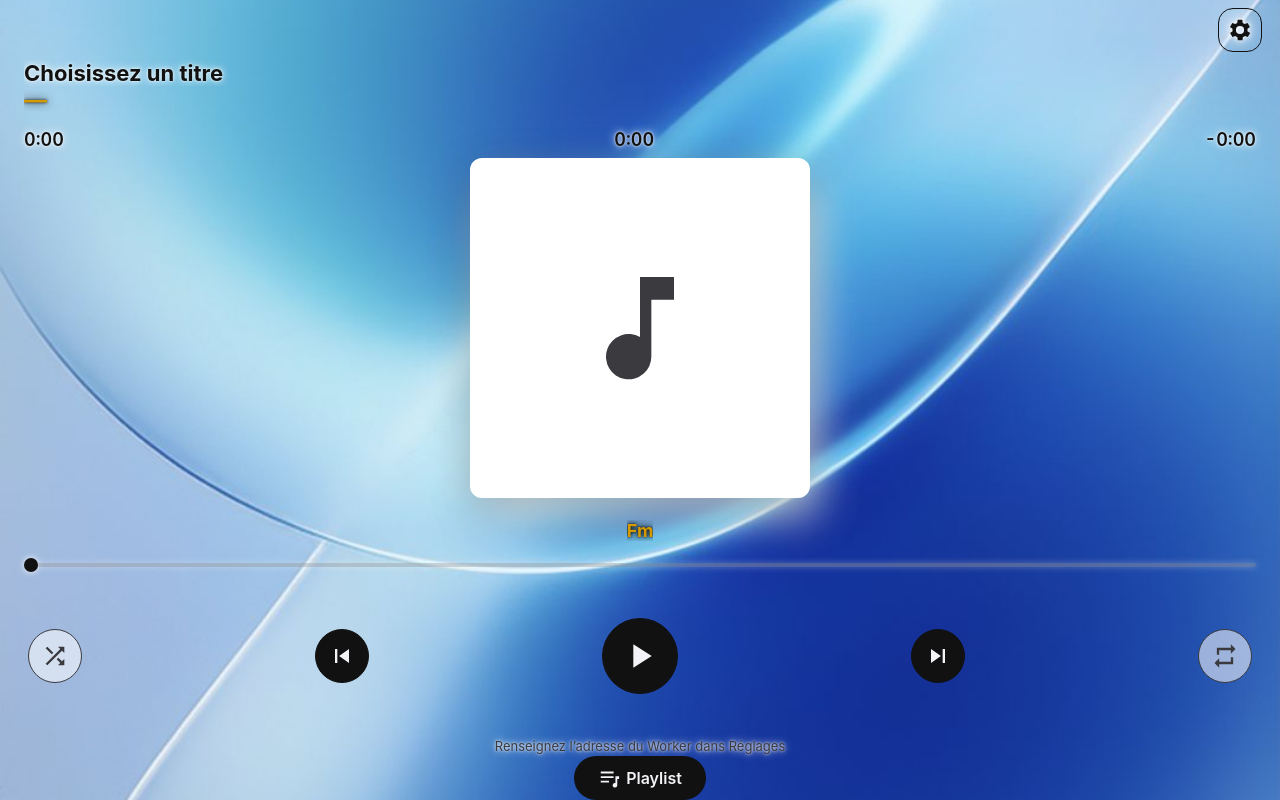
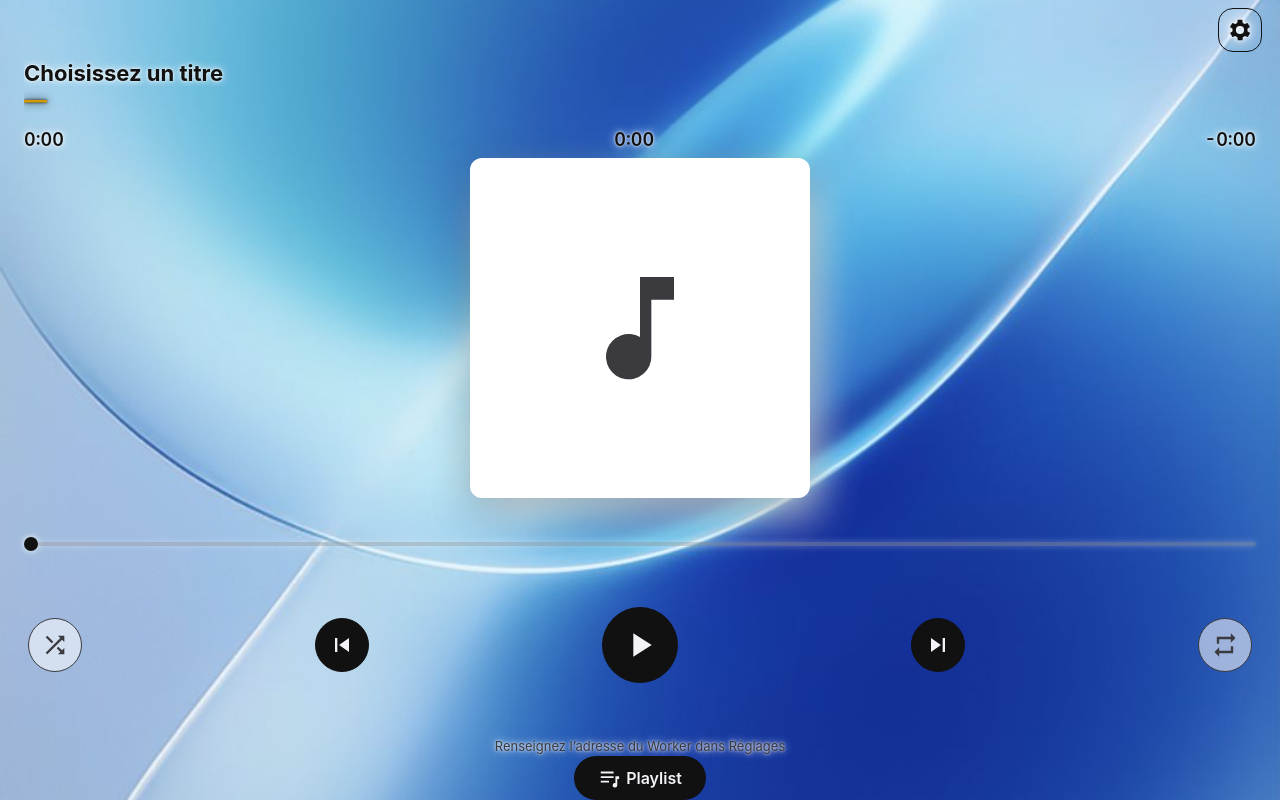
Before and after one commit to FabMi01/FmPlayer, a plain HTML site: page index.html in a window 1280 px wide. Drawn offline with Linux system fonts and the light colour scheme.

Commit message:
Update index.html

```diff
--- a/index.html
+++ b/index.html
@@ -104,7 +104,7 @@ html body.lg .sw{box-shadow:inset 0 1px 2px rgba(0,0,0,.25)}
  <div class="meta"><div id="title">Choisissez un titre</div><div id="artist">—</div></div>
  <div class="times"><span id="tc">0:00</span><span id="td">0:00</span><span id="tr">-0:00</span></div>
  <div id="aw"><div id="art"><svg viewBox="0 0 24 24"><path d="M12 3v10.600A4 4 0 1014 17V7h4V3z"/></svg></div><div id="glow"></div></div>
- <div id="plname">Fm</div>
+ <div id="plname"></div>
  <input type="range" id="seek" min="0" max="1000" value="0">
  <div class="ctl">
   <button id="bsh" aria-label="Aléatoire"><svg viewBox="0 0 24 24"><path d="M17 4l4 4-4 4V9h-2.500l-3 3.500L9.700 14.800 13.300 10.500H17zM3 7h4.500l9 11H21v-2h-3.500L9 6H3zM3 17h4.500l2-2.500-1.500-1.800L6.500 15H3zM17 20l4-4-4-4v3h-3v2h3z" transform="scale(.9) translate(1 1)"/></svg></button>
```
